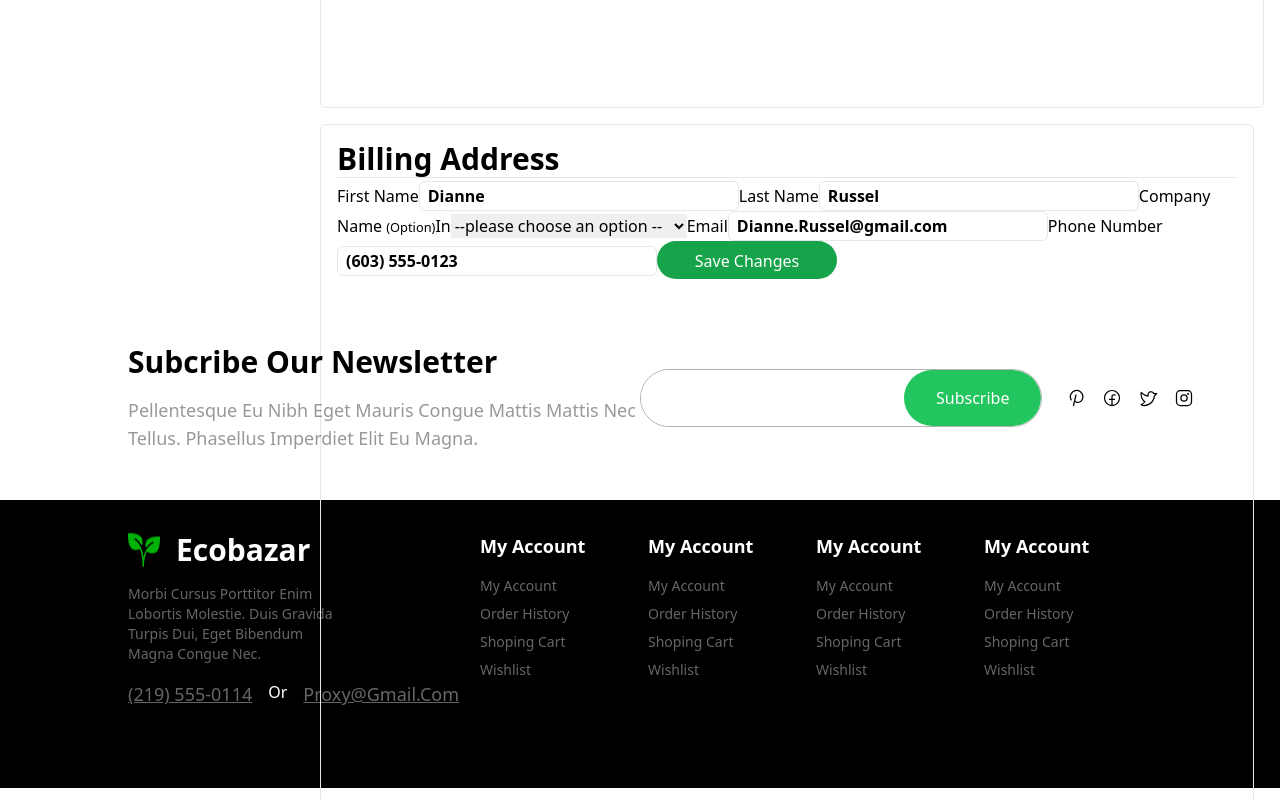
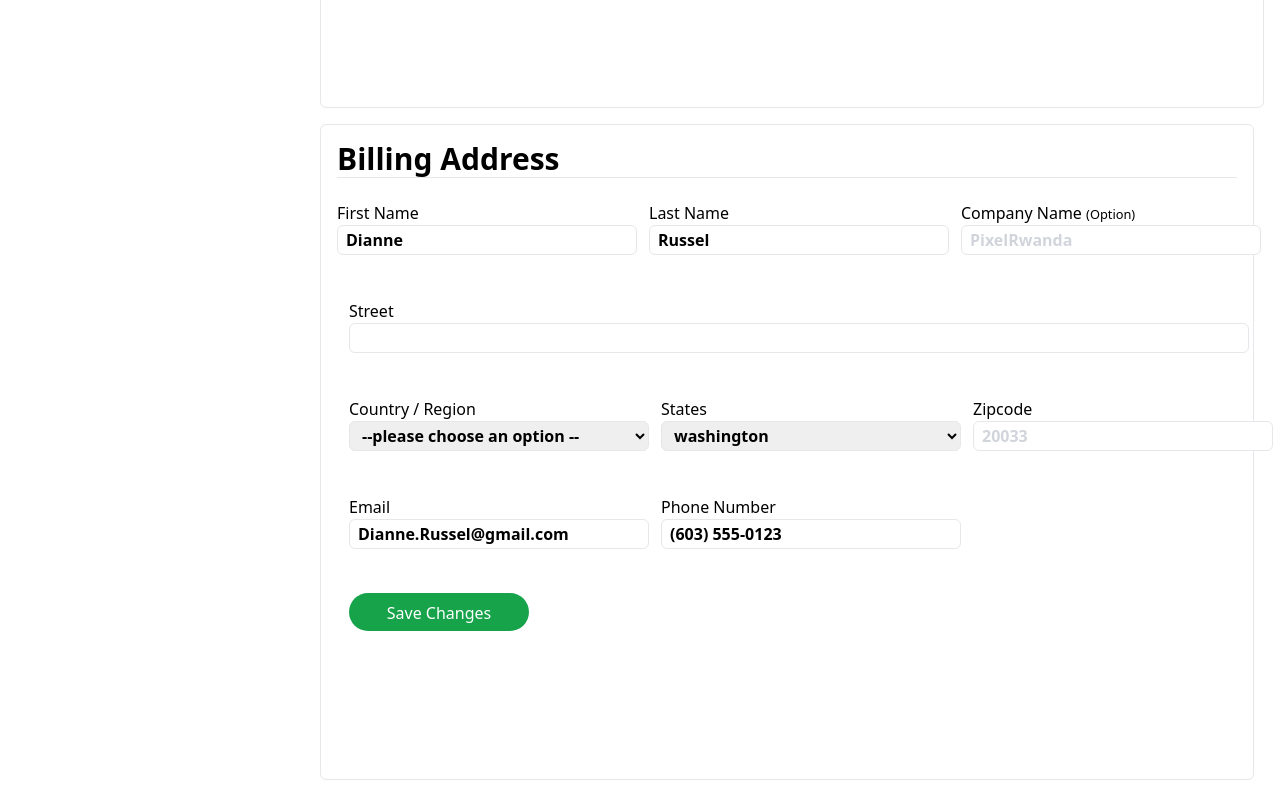
Before and after one commit to DUSHIME1212/Ecobazar, a React (Vite) app in the folder frontend/: page /settings in a window 1280 px wide. Shown: the part 640-1440 px from the top of the page. Built offline with nearby package versions, Linux system fonts and the light colour scheme.

Commit message:
"Updated CSS styles for input controllers and refactored settings page layout and form structure"

```diff
--- a/frontend/src/index.css
+++ b/frontend/src/index.css
@@ -27,7 +27,7 @@ input[type="checkbox"]{
 }
 
 .input_controllers {
-    @apply w-[320px] h-[30px] outline-none border border-solid rounded-md focus:border-2 focus:border-solid focus:border-green-500 placeholder:text-gray-300 pl-2 font-semibold ;
+    @apply w-[300px] h-[30px] outline-none border border-solid rounded-md focus:border-2 focus:border-solid focus:border-green-500 placeholder:text-gray-300 pl-2 font-semibold ;
 }
 button{
     @apply bg-green-500 hover:bg-green-600 text-white py-2 px-2 duration-700 w-fit
--- a/frontend/src/pages/settings/settings.jsx
+++ b/frontend/src/pages/settings/settings.jsx
@@ -126,20 +126,25 @@ function AccountSettings() {
 
           {/* TODO: form manipulation */}
 
-          <div className="flex flex-col p-4 border rounded-md w-[93dvw] lg:w-[73dvw] h-full mt-4">
+          <div className="flex flex-col p-4 border rounded-md w-[93dvw] lg:w-[73dvw] h-[82dvh] my-4">
              <h1>Billing Address</h1>
              <hr className="w-full h-1" />
 
-             <div className="" id="form">
-               <form action="" method="get">
-               <label htmlFor="firstName">First Name</label>
+             <div className="pt-5" id="form">
+               <form action="" method="get" className="flex flex-col space-x-3 space-y-11">
+
+                <div className="flex space-x-3" id="row-1">
+                  <span className="flex flex-col ">
+                  <label htmlFor="firstName">First Name</label>
                   <input
                     type="text"
                     name="firstName"
                     value={formData.firstName}
                     onChange={handleInputChange}
                     className="input_controllers"
-                  />
+                  /></span>
+
+                  <span className="flex flex-col">
                   <label htmlFor="lastName">Last Name</label>
                   <input
                     type="text"
@@ -147,12 +152,36 @@ function AccountSettings() {
                     value={formData.lastName}
                     onChange={handleInputChange}
                     className="input_controllers"
-                  />
+                  /></span>
+
+                  <span className="flex flex-col">
                   <label htmlFor="Company">
                     Company Name <small>(Option)</small>
-                    in
+
                   </label>
-                  <select id="country" value={selectedCOuntry} onChange={handleCountry}>
+                  <input
+                    type="text"
+                    name="company Name"
+                    placeholder="PixelRwanda"
+                    // value={formData.lastName}
+                    // onChange={handleInputChange}
+                    className="input_controllers"
+                  /></span>
+
+                </div>
+
+                 <span className="w-full m-3">
+                  <label htmlFor="street">Street</label>
+                  <input type="text" name="" id="" className="w-full h-[30px] outline-none border border-solid rounded-md focus:border-2 focus:border-solid focus:border-green-500 placeholder:text-gray-300 pl-2 font-semibold"/>
+                 </span>
+
+
+                  <div className="flex space-x-3" id="row-2">
+                    <span className="flex flex-col">
+                      <label htmlFor="Company">
+                     Country / Region
+                  </label>
+                  <select id="country" value={selectedCOuntry} onChange={handleCountry}  className="input_controllers">
                     <option value="">--please choose an option --</option>
                     {
                       countries.map((country, index) => (
@@ -161,24 +190,42 @@ function AccountSettings() {
                         </option>
                       ))
                     }
-                  </select>
+                  </select></span>
 
-                  <label htmlFor="email">Email</label>
+                    <span className="flex flex-col">
+                    <label htmlFor="">States</label>
+                   <select name="" className="input_controllers" id="">
+                    <option value="" >washington</option>
+                   </select></span>
+
+                    <span className="flex flex-col">
+                    <label htmlFor="">Zipcode</label>
+                   <input type="number" placeholder="20033"  className="input_controllers"/></span>
+                  </div>
+
+                   <div className="flex space-x-3" id="last-row">
+
+                    <span className="flex flex-col">
+                    <label htmlFor="email">Email</label>
                   <input
                     type="email"
                     name="email"
                     value={formData.email}
                     onChange={handleInputChange}
                     className="input_controllers"
-                  />
-                  <label htmlFor="phoneNumber">Phone Number</label>
+                  /> </span>
+                    <span className="flex flex-col">
+                    <label htmlFor="phoneNumber">Phone Number</label>
                   <input
                     type="tel"
                     name="phoneNumber"
                     value={formData.phoneNumber}
                     onChange={handleInputChange}
                     className="input_controllers"
-                  />
+                  /></span>
+
+
+                    </div>
                   <button
                     type="submit"
                     className=" bg-green-600 text-white  rounded-full w-[180px] h-[38px] text-center"
```
